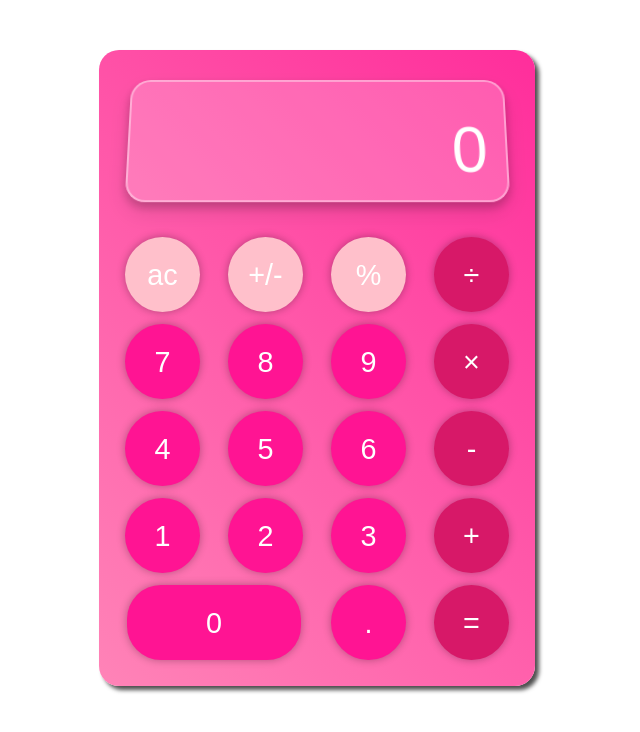
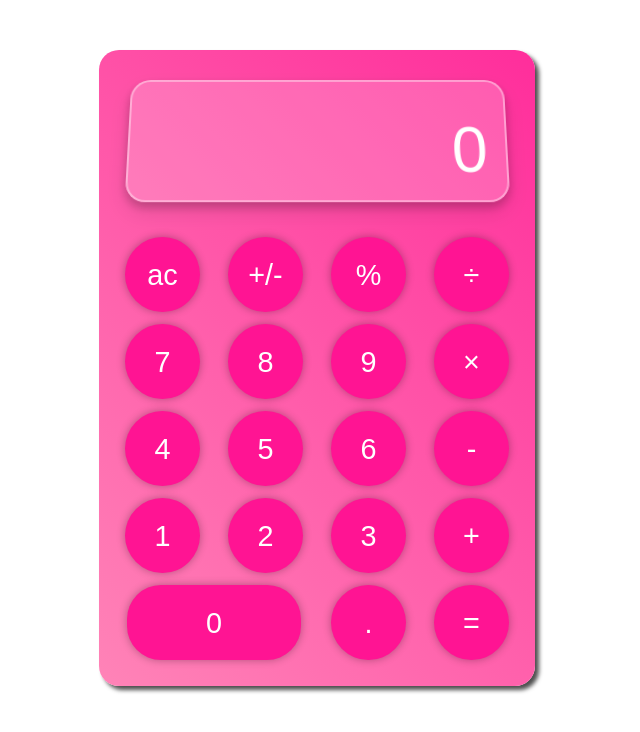
Before and after one commit to AlinLob/calculator, a website: page index.html in a window 1280 px wide. Shown: the whole page, without its empty margins (323-963 px from the left). Drawn offline with Linux system fonts and the light colour scheme.

Commit message:
add index.html

```diff
--- a/index.html
+++ b/index.html
@@ -14,29 +14,29 @@
             </div>
         </div>
         <div class="buttons">
-            <div class="btn ac bg-Pink">ac</div>
-            <div class="btn plus-minus bg-Pink">+/-</div>
-            <div class="btn percent bg-Pink">%</div>
-            <div class="btn division bg-DogwoodRose">÷</div>
+            <div class="btn ac bgpink">ac</div>
+            <div class="btn plus-minus bgpink">+/-</div>
+            <div class="btn percent bgpink">%</div>
+            <div class="btn division bgdogwoodrose">÷</div>
 
             <div class="btn seven">7</div>
             <div class="btn eigth">8</div>
             <div class="btn nine">9</div>
-            <div class="btn myltiply bg-DogwoodRose">×</div>
+            <div class="btn myltiply bgdogwoodrose">×</div>
 
             <div class="btn four">4</div>
             <div class="btn five">5</div>
             <div class="btn six">6</div>
-            <div class="btn minus bg-DogwoodRose">-</div>
+            <div class="btn minus bgdogwoodrose">-</div>
 
             <div class="btn one">1</div>
             <div class="btn two">2</div>
             <div class="btn three">3</div>
-            <div class="btn plus bg-DogwoodRose">+</div>
+            <div class="btn plus bgdogwoodrose">+</div>
 
             <div class="btn zero">0</div>
             <div class="btn dot">.</div>
-            <div class="btn equal bg-DogwoodRose">=</div>
+            <div class="btn equal bgdogwoodrose">=</div>
         </div>
     </div>
     <script src="./calc.js"></script>
```
